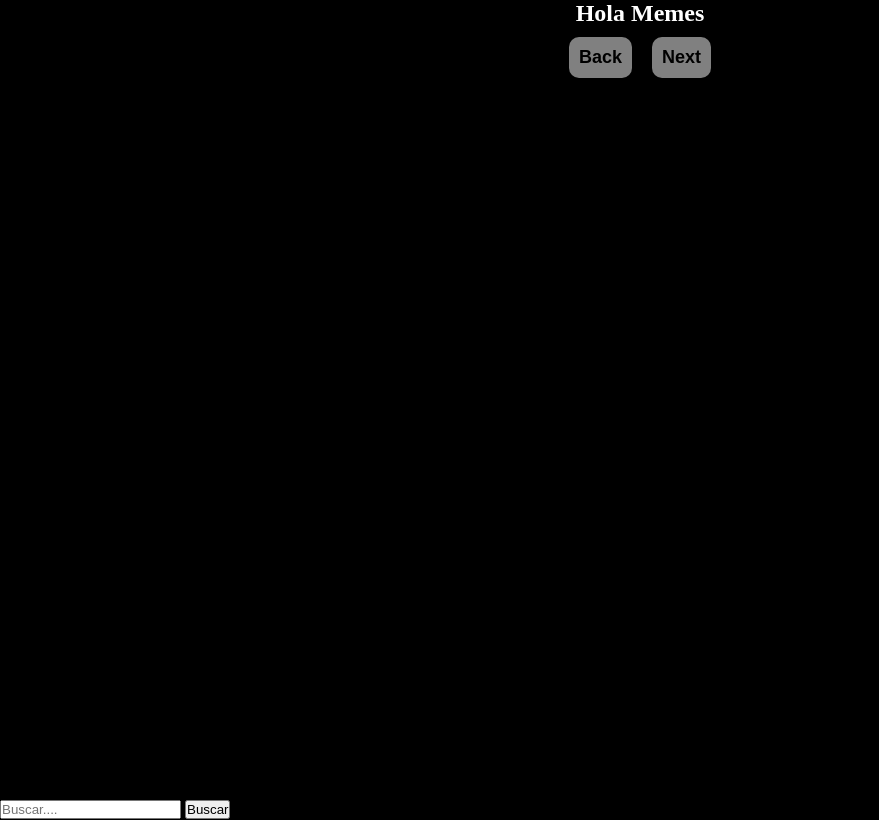
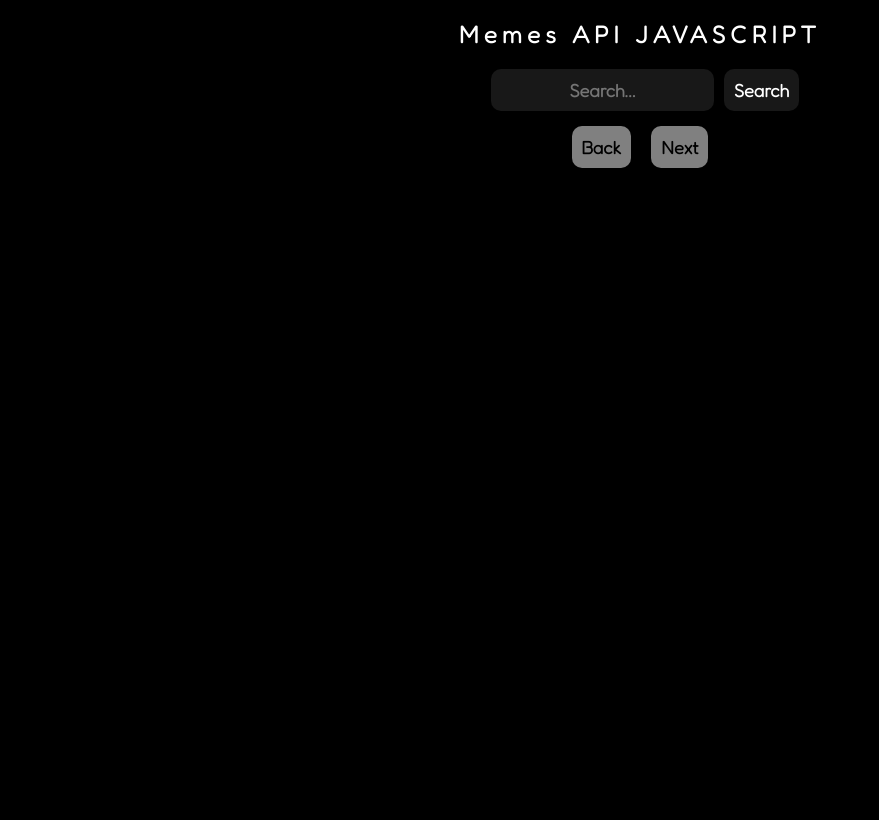
Before and after one commit to alexiscjscab/memes, a website built with Parcel: page index.html in a window 1280 px wide. Shown: the whole page, without its empty margins (0-879 px from the left). Built offline with nearby package versions, Linux system fonts and the light colour scheme; no server answers.

Commit message:
Style CSS

```diff
--- a/index.html
+++ b/index.html
@@ -1,35 +1,30 @@
 <!DOCTYPE html>
 <html lang="en">
   <head>
-  <meta charset="UTF-8">
-  <meta http-equiv="X-UA-Compatible" content="IE=edge">
-  <meta name="viewport" content="width=device-width, initial-scale=1.0">
+    <meta charset="UTF-8" />
+    <meta http-equiv="X-UA-Compatible" content="IE=edge" />
+    <meta name="viewport" content="width=device-width, initial-scale=1.0" />
 
     <title>Memes</title>
 
-  <link rel="stylesheet" href="./styles/style.css">
-
+    <link rel="stylesheet" href="./styles/style.css" />
   </head>
   <body>
+    <section>
+      <h1>Memes API JAVASCRIPT</h1>
 
-  <section>
-    <h1>Hola Memes</h1>
+      <div class="form">
+        <input type="text" id="search" placeholder="Search..." />
+        <button id="search-button">Search</button>
+      </div>
 
       <div class="button">
         <button id="back">Back</button>
         <button id="next">Next</button>
       </div>
+
       <div id="ul-item"></div>
-
-
     </section>
-
-
-
-  <div>
-    <input type="text" id="search" placeholder="Buscar....">
-    <button id="search-button">Buscar</button>
-  </div>
 
     <script type="module" src="./index.js"></script>
   </body>
--- a/styles/style.css
+++ b/styles/style.css
@@ -1,72 +1,91 @@
-*{
+@import url('https://fonts.googleapis.com/css2?family=Fredoka:wght@300&display=swap');
+
+* {
   margin: 0;
   padding: 0;
+  font-family: 'Fredoka', sans-serif;
 }
-
-
 
 body {
   background: #000;
-  color: #fff
+  color: #fff;
 }
 
+h1 {
+  margin: 20px 0;
+  letter-spacing: 5px;
+}
 
-section{
+section {
   min-height: 100vh;
   width: 100%;
   text-align: center;
-
 }
 
-#ul-item{
+#ul-item {
   display: flex;
   justify-content: center;
   flex-direction: column;
   align-items: center;
-
 }
 
 #ul-item ul {
   list-style: none;
 }
 
-#ul-item ul li{
-  width: 380px;
-  height: 380px;
+#ul-item ul li {
+  width: 360px;
+  height: 360px;
   padding: 10px;
-  margin: 20px;
+  margin: 10px 0;
   transition: cubic-bezier(0.075, 0.82, 0.165, 1) 0.4s;
+  position: relative;
 }
 
-#ul-item ul li img{
+@media (max-width: 400px) {
+  #ul-item ul li {
+    width: 330px;
+    height: 330px;
+    padding: 5px;
+    margin: 10px 0;
+  }
+}
+
+#ul-item ul li img {
   width: 100%;
   height: 100%;
+  border-radius: 25px;
 }
 
-#ul-item ul li h3{
+#ul-item ul li h3 {
+  position: relative;
   text-transform: uppercase;
+  bottom: 30px;
+  color: rgba(140, 140, 150, 1);
+  background: rgba(30, 30, 30, 0.8);
+  display: inline;
+  padding: 5px;
 }
 
-#ul-item ul li:hover{
+#ul-item ul li:hover {
   opacity: 0.9;
   transform: scale(1.1) translateY(10px);
   font-weight: 300;
-  color: #ddd;
   letter-spacing: 5px;
+  margin: 20px 0;
 }
-
 
 .button {
   display: flex;
   justify-content: center;
-  margin-top: 10px;
+  margin: 12px 0;
 }
 
 .button button {
   margin: 0 10px;
   padding: 10px;
   border: none;
-  background: rgba(255,255,255,0.5);
+  background: rgba(255, 255, 255, 0.5);
   font-size: 18px;
   font-weight: 700;
   cursor: pointer;
@@ -74,11 +93,49 @@ section{
   transition: cubic-bezier(0.075, 0.82, 0.165, 1) 0.4s;
 }
 
-.button button:hover{
-  background: rgba(255,255,255,0.8);
+.button button:hover {
+  background: rgba(255, 255, 255, 0.8);
   transform: scale(1.1);
 }
 
 .button button:focus {
-  background: rgba(30,180,30,0.8);
+  background: rgba(30, 180, 30, 0.8);
+  transform: scale(1.1);
 }
+
+.form {
+  display: flex;
+  justify-content: center;
+  margin: 15px 0;
+}
+
+.form input {
+  margin: 0 10px;
+  padding: 5px;
+  border: none;
+  outline: none;
+  border-radius: 10px;
+  background: rgba(30, 30, 30, 0.8);
+  font-size: 18px;
+  font-weight: 700;
+  color: #fff;
+  text-align: center;
+}
+
+.form button {
+  padding: 10px;
+  font-size: 18px;
+  font-weight: 700;
+  border: none;
+  outline: none;
+  border-radius: 10px;
+  background: rgba(30, 30, 30, 0.8);
+  color: #fff;
+  cursor: pointer;
+  transition: cubic-bezier(0.075, 0.82, 0.165, 1) 0.4s;
+}
+
+.form button:hover {
+  background: rgba(30, 180, 30, 0.8);
+  transform: scale(1.1);
+}
```
Also changed, not shown: index.js (+16 -19 lines). Lines whose indentation alone changed are shown as unchanged.
